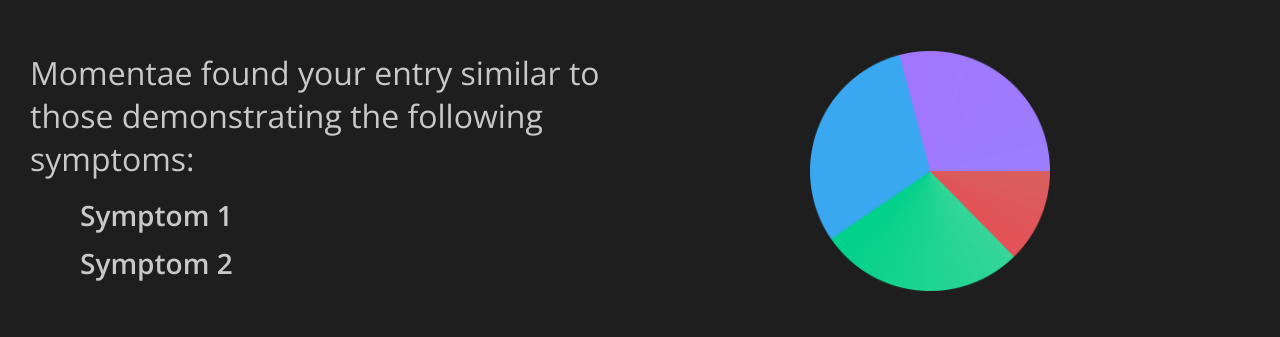
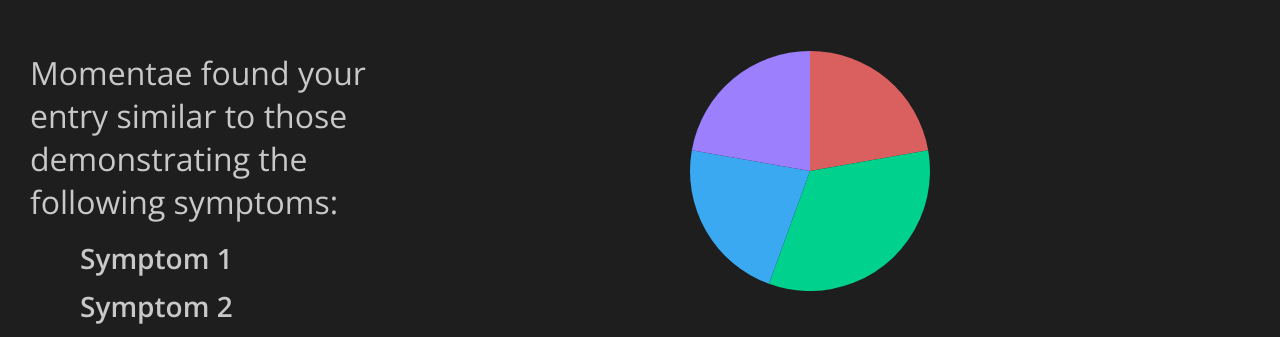
Before and after one commit to cbethin/Momentae-Demo-Site, a website: page public/index.html in a window 1280 px wide. Shown: the part 120-457 px from the top of the page. Drawn offline with nearby package versions, Linux system fonts and the light colour scheme.

Commit message:
Initial live chart

```diff
--- a/public/index.html
+++ b/public/index.html
@@ -8,6 +8,7 @@
         <link href="https://fonts.googleapis.com/css?family=Open+Sans:300,400,600,700,800" rel="stylesheet">
         <link rel="stylesheet" href="style/index.css" />
         <script src="https://ajax.googleapis.com/ajax/libs/jquery/3.3.1/jquery.min.js"></script>
+        <script src="https://cdn.jsdelivr.net/npm/chart.js@2.8.0/dist/Chart.min.js"></script>
     </head>
     <body>
        <div class="heading">
@@ -27,7 +28,10 @@
                 </ul>
             </div>
             <div class="right">
-                <img id="chart" src="imgs/piechart.png" />
+                <!-- <img id="chart" src="imgs/piechart.png" /> -->
+                <div class="chart-container">
+                    <canvas id="chart"></canvas>
+                </div>
             </div>
        </div>
        <br>
--- a/public/main.js
+++ b/public/main.js
@@ -1,13 +1,41 @@
 console.log("Connected.")
+
+var symptoms = ['Symptom 1', 'Symptom 2', 'Symptom 3', 'Symptom 4']
 
 function handleNewScores(data) {
     if (!data) { return; }
     if (!data.hasOwnProperty('scores')) { return; }
+    loadCharts(data['scores'])
+}
 
+function loadCharts(scores) {
+    if (!scores) { scores = [1, 1.5, 1, 1] }
+    var ctx = document.getElementById('chart').getContext('2d');
+    var myChart = new Chart(ctx, {
+        type: 'pie',
+        data: {
+            labels: symptoms,
+            datasets: [{
+                data: scores,
+                backgroundColor: ['#DA6060', '#00D18C', '#3BA9F2', '#9C7FFC'],
+                borderWidth: 0
+            }],
+
+        },
+        options: {
+            legend: {
+                display: false
+            },
+            responsive: false,
+            maintainAspectRatio: true
+        }
+    })
 }
 
 document.addEventListener("DOMContentLoaded", () => {
     console.log("Document ready.")
+
+    loadCharts();
 
     var submitButton = document.querySelector('.submit');
     var textBox = document.querySelector('textarea');
@@ -16,11 +44,11 @@
         console.log(`Button clicked. ${textBox.value}`)
         $.ajax({
             type: "POST",
-            url: 'https://dr.charlesbethin.com/api/getTopicScores',
+            url: '/api/getTopicScores',
             data: JSON.stringify({"text": textBox.value}),
             contentType: 'application/json',
             success: (data, success, xhttp) => {
-                jsonData = $.parseJSON(data)
+                jsonData = JSON.parse(JSON.stringify(data))
                 handleNewScores(jsonData)
             }
         })
--- a/public/style/index.css
+++ b/public/style/index.css
@@ -40,9 +40,12 @@
     margin-left: auto;
     margin-right: 200px;
 }
+.symptom-show .chart-container {
+    max-width: 40vw !important;
+    max-height: 30vh !important;
+}
 .symptom-show #chart {
-    max-width: 25vw;
-    max-height: 30vh;
+    height: 30vh !important;
 }
 .symptom-show ul {
     list-style: none;
```
